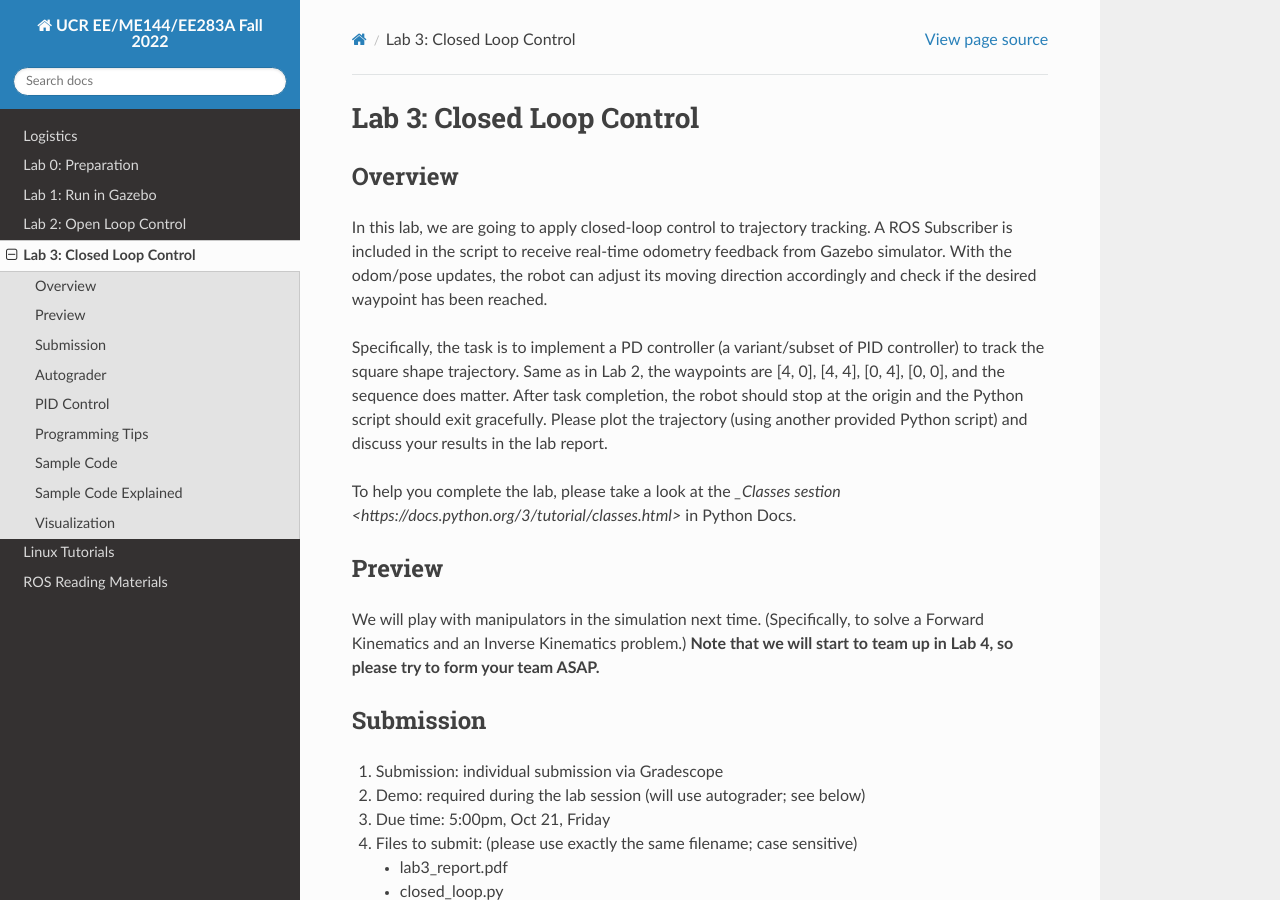
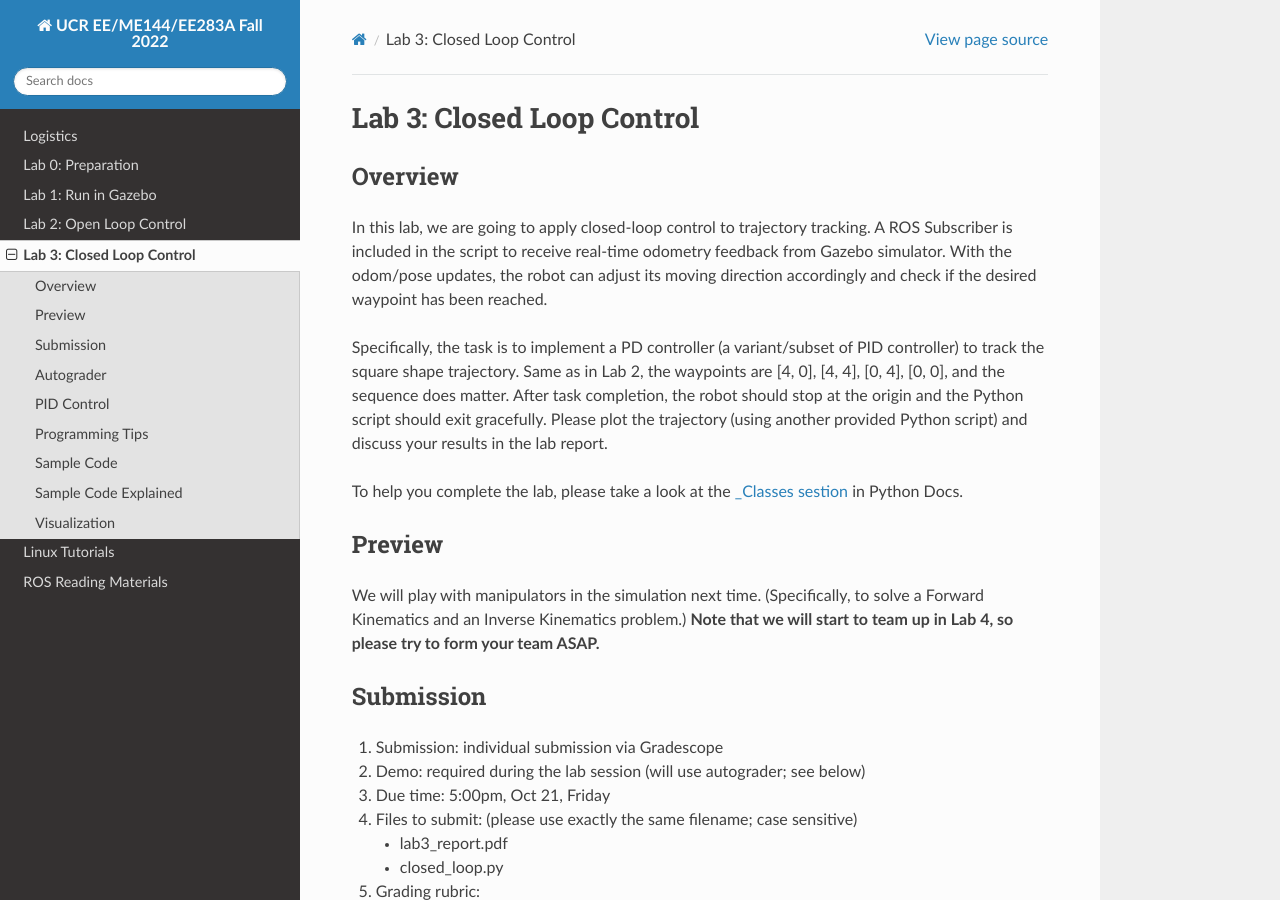
Before and after one commit to UCR-Robotics/ee144, a Sphinx documentation site: the page built from docs/lab3.rst, in a window 1280 px wide and 900 px high. Built offline with Sphinx 7.4.7 and the Read the Docs theme 2.0.0, drawn with Linux system fonts in a browser that asks for light colours.

Commit message:
Update lab3.rst

```diff
--- a/docs/lab3.rst
+++ b/docs/lab3.rst
@@ -15,7 +15,7 @@
 After task completion, the robot should stop at the origin and the Python script should exit gracefully.
 Please plot the trajectory (using another provided Python script) and discuss your results in the lab report.
 
-To help you complete the lab, please take a look at the `_Classes sestion <https://docs.python.org/3/tutorial/classes.html>` in Python Docs.
+To help you complete the lab, please take a look at the `_Classes sestion <https://docs.python.org/3/tutorial/classes.html>`_ in Python Docs.
 
 Preview
 --------
```
